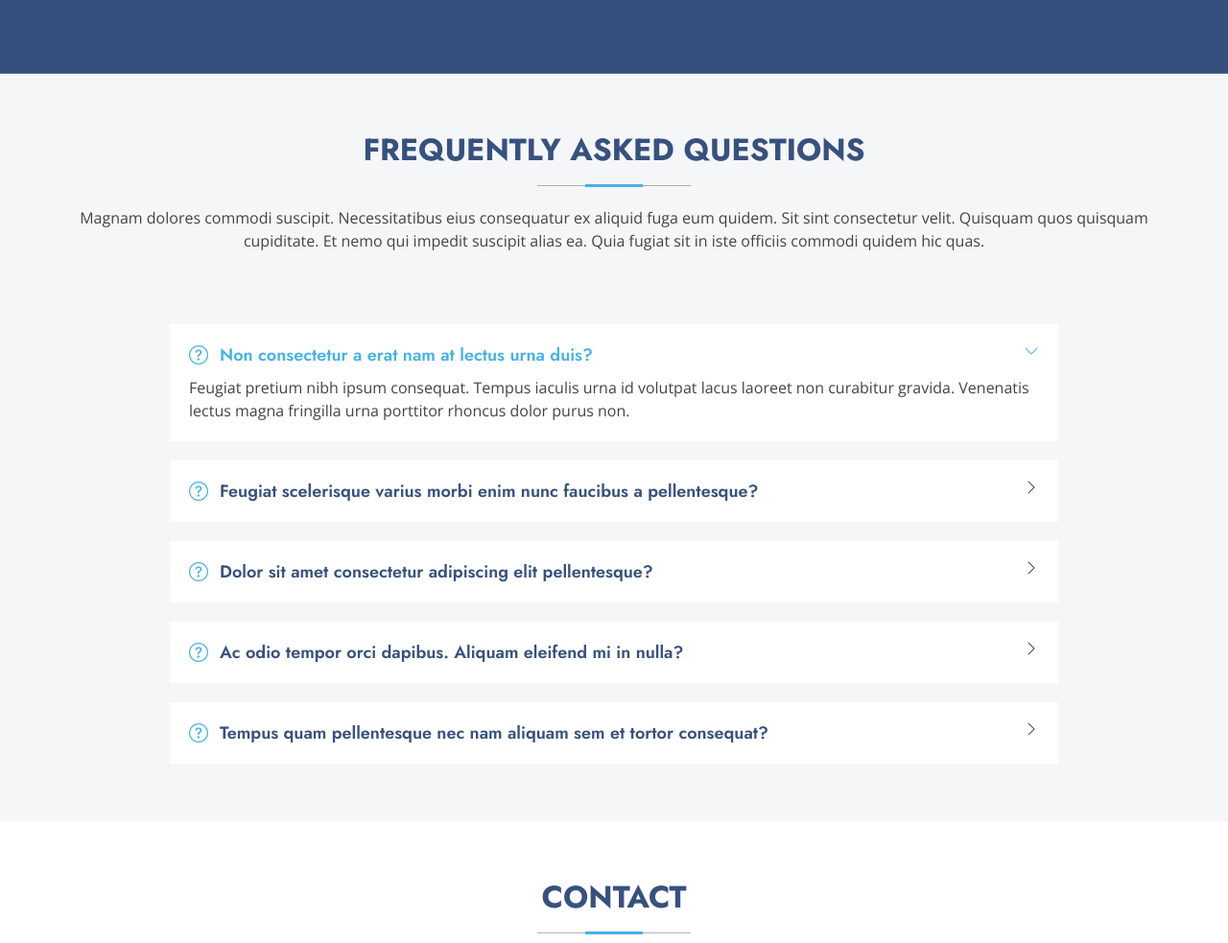
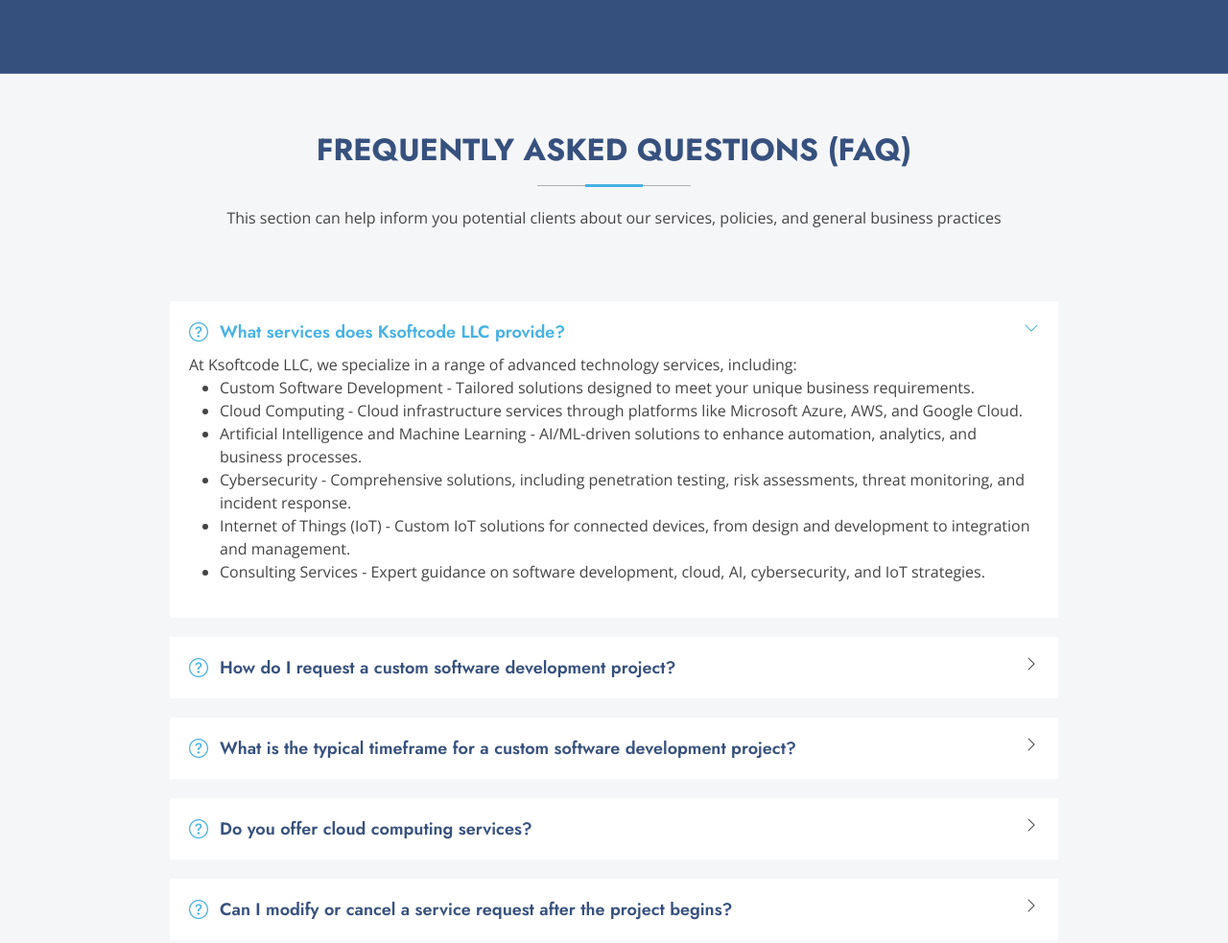
Before and after one commit to Ksoftcode/Ksoftcode, a plain HTML site: page home.html in a window 1280 px wide. Shown: the part 2320-3303 px from the top of the page at 96% size. Drawn offline with nearby package versions, Linux system fonts and the light colour scheme.

Commit message:
update FAQ section

```diff
--- a/home.html
+++ b/home.html
@@ -396,8 +396,8 @@
 
       <!-- Section Title -->
       <div class="container section-title" data-aos="fade-up">
-        <h2>Frequently Asked Questions</h2>
-        <p>Magnam dolores commodi suscipit. Necessitatibus eius consequatur ex aliquid fuga eum quidem. Sit sint consectetur velit. Quisquam quos quisquam cupiditate. Et nemo qui impedit suscipit alias ea. Quia fugiat sit in iste officiis commodi quidem hic quas.</p>
+        <h2>Frequently Asked Questions (FAQ)</h2>
+        <p>This section can help inform you potential clients about our services, policies, and general business practices</p>
       </div><!-- End Section Title -->
 
       <div class="container">
@@ -410,45 +410,53 @@
 
               <div class="faq-item faq-active" data-aos="fade-up" data-aos-delay="200">
                 <i class="faq-icon bi bi-question-circle"></i>
-                <h3>Non consectetur a erat nam at lectus urna duis?</h3>
+                <h3>What services does Ksoftcode LLC provide?</h3>
                 <div class="faq-content">
-                  <p>Feugiat pretium nibh ipsum consequat. Tempus iaculis urna id volutpat lacus laoreet non curabitur gravida. Venenatis lectus magna fringilla urna porttitor rhoncus dolor purus non.</p>
+                  <p>At Ksoftcode LLC, we specialize in a range of advanced technology services, including:</p>
+                  <ul>
+                    <li><p>Custom Software Development - Tailored solutions designed to meet your unique business requirements.</p></li>
+                    <li><p>Cloud Computing - Cloud infrastructure services through platforms like Microsoft Azure, AWS, and Google Cloud.</p></li>
+                    <li><p>Artificial Intelligence and Machine Learning - AI/ML-driven solutions to enhance automation, analytics, and business processes.</p></li>
+                    <li><p>Cybersecurity - Comprehensive solutions, including penetration testing, risk assessments, threat monitoring, and incident response.</p></li>
+                    <li><p>Internet of Things (IoT) - Custom IoT solutions for connected devices, from design and development to integration and management.</p></li>
+                    <li><p>Consulting Services - Expert guidance on software development, cloud, AI, cybersecurity, and IoT strategies.</p></li>
+                  </ul>
                 </div>
                 <i class="faq-toggle bi bi-chevron-right"></i>
               </div><!-- End Faq item-->
 
               <div class="faq-item" data-aos="fade-up" data-aos-delay="300">
                 <i class="faq-icon bi bi-question-circle"></i>
-                <h3>Feugiat scelerisque varius morbi enim nunc faucibus a pellentesque?</h3>
+                <h3>How do I request a custom software development project?</h3>
                 <div class="faq-content">
-                  <p>Dolor sit amet consectetur adipiscing elit pellentesque habitant morbi. Id interdum velit laoreet id donec ultrices. Fringilla phasellus faucibus scelerisque eleifend donec pretium. Est pellentesque elit ullamcorper dignissim. Mauris ultrices eros in cursus turpis massa tincidunt dui.</p>
+                  <p>You can reach out to us through our Contact Form or via email at info@ksoftcode.com. We'll arrange an initial consultation to discuss your specific requirements, project scope, and objectives. Once we have a clear understanding of your needs, we'll provide a detailed proposal outlining the development process, timelines, and cost estimates.</p>
                 </div>
                 <i class="faq-toggle bi bi-chevron-right"></i>
               </div><!-- End Faq item-->
 
               <div class="faq-item" data-aos="fade-up" data-aos-delay="400">
                 <i class="faq-icon bi bi-question-circle"></i>
-                <h3>Dolor sit amet consectetur adipiscing elit pellentesque?</h3>
+                <h3> What is the typical timeframe for a custom software development project?</h3>
                 <div class="faq-content">
-                  <p>Eleifend mi in nulla posuere sollicitudin aliquam ultrices sagittis orci. Faucibus pulvinar elementum integer enim. Sem nulla pharetra diam sit amet nisl suscipit. Rutrum tellus pellentesque eu tincidunt. Lectus urna duis convallis convallis tellus. Urna molestie at elementum eu facilisis sed odio morbi quis</p>
+                  <p>The timeframe for custom software development varies based on the complexity and scope of the project. Small-scale projects may take a few weeks, while larger, more complex systems can take several months. During the proposal phase, we will provide an estimated timeline based on the agreed-upon project milestones.</p>
                 </div>
                 <i class="faq-toggle bi bi-chevron-right"></i>
               </div><!-- End Faq item-->
 
               <div class="faq-item" data-aos="fade-up" data-aos-delay="500">
                 <i class="faq-icon bi bi-question-circle"></i>
-                <h3>Ac odio tempor orci dapibus. Aliquam eleifend mi in nulla?</h3>
+                <h3>Do you offer cloud computing services?</h3>
                 <div class="faq-content">
-                  <p>Dolor sit amet consectetur adipiscing elit pellentesque habitant morbi. Id interdum velit laoreet id donec ultrices. Fringilla phasellus faucibus scelerisque eleifend donec pretium. Est pellentesque elit ullamcorper dignissim. Mauris ultrices eros in cursus turpis massa tincidunt dui.</p>
+                  <p>Yes, we provide comprehensive cloud computing services, including cloud infrastructure setup, cloud migration, and management through platforms like Microsoft Azure, Amazon Web Services (AWS), and Google Cloud. Whether you're looking to scale your infrastructure or enhance your cloud-based applications, our team can help you implement and manage secure, efficient cloud solutions.</p>
                 </div>
                 <i class="faq-toggle bi bi-chevron-right"></i>
               </div><!-- End Faq item-->
 
               <div class="faq-item" data-aos="fade-up" data-aos-delay="600">
                 <i class="faq-icon bi bi-question-circle"></i>
-                <h3>Tempus quam pellentesque nec nam aliquam sem et tortor consequat?</h3>
+                <h3>Can I modify or cancel a service request after the project begins?</h3>
                 <div class="faq-content">
-                  <p>Molestie a iaculis at erat pellentesque adipiscing commodo. Dignissim suspendisse in est ante in. Nunc vel risus commodo viverra maecenas accumsan. Sit amet nisl suscipit adipiscing bibendum est. Purus gravida quis blandit turpis cursus in</p>
+                  <p>Service modifications or cancellations depend on the nature of the project and the stage of completion. If you wish to modify or cancel a project, please contact us as soon as possible to discuss your options. In certain cases, changes may result in additional costs, and cancellations may be subject to the terms outlined in our Refund Policy.</p>
                 </div>
                 <i class="faq-toggle bi bi-chevron-right"></i>
               </div><!-- End Faq item-->
```
